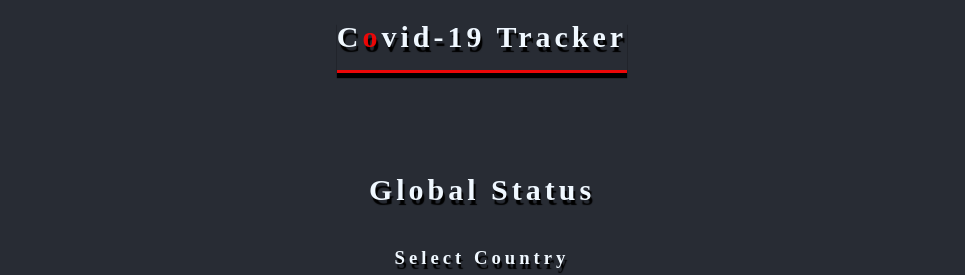
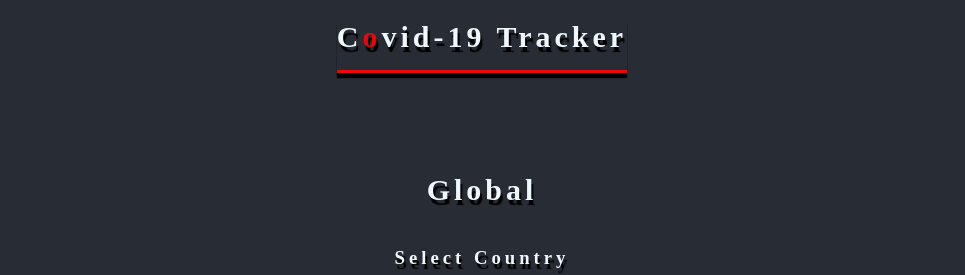
Before and after one commit to srehanpk/covid19-app, a React (Create React App) app: page / in a window 1280 px wide. Shown: the top 275 px of the page, without its empty margins (158-1123 px from the left). Built offline with nearby package versions, Linux system fonts and the light colour scheme; no server answers.

Commit message:
Update Status.js

```diff
--- a/src/Status.js
+++ b/src/Status.js
@@ -67,7 +67,7 @@ export default function Status() {
 
   const [nameList, setNameList] = useState([]);
 
-  const [heading, setHeading] = useState("Global Status");
+  const [heading, setHeading] = useState("Global");
   const [country, setCountry] = useState([]);
   const [newCountry, setNewCountry] = useState("");
   const [indexNum, setIndexNum] = useState("");
@@ -109,7 +109,7 @@ export default function Status() {
   return (
     <div className={classes.root}>
       <h4 className={classes.h4}>
-        {heading === "Global Status" ? heading : `${heading} Status`}
+        {heading === "Global" ? heading : `${heading} `}
       </h4>
 
       <div className="select">
```
